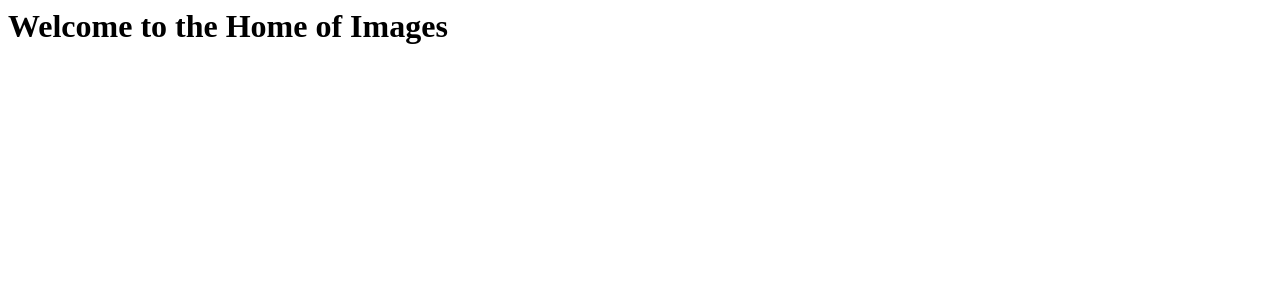
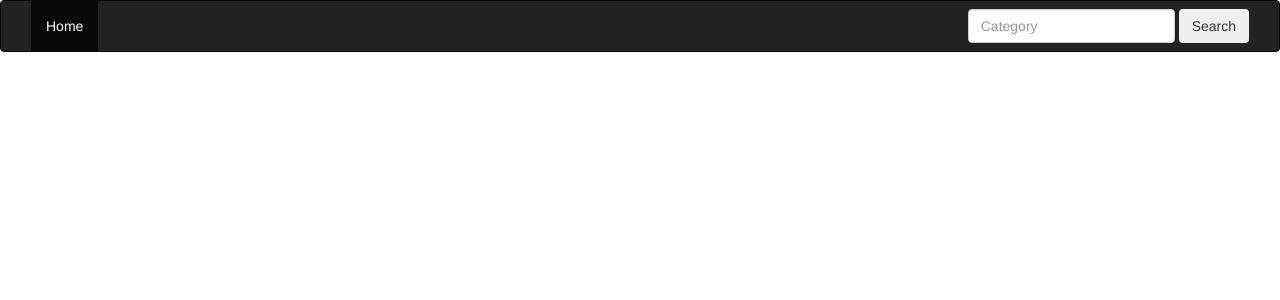
Before and after one commit to KIKIKILOKJ/MbogiMwekajiPicha, a Django app: page / in a window 1280 px wide. Shown: the top 300 px of the page. Run offline with Django 3.2, Linux system fonts and the light colour scheme; some libraries are stand-ins or nearby versions; some web fonts are replaced.

Commit message:
Final changes

```diff
--- a/picha/templates/all-pics/base.html
+++ b/picha/templates/all-pics/base.html
@@ -4,6 +4,7 @@
 <html>
 <head>
   <meta charset="utf-8">
+  <meta name="viewport" content="width=device-width, initial-scale=1, shrink-to-fit=no">
 
   {% if title %}
   <title>MwekajiPicha - {{title}}</title>
--- a/picha/templates/navbar.html
+++ b/picha/templates/navbar.html
@@ -1,30 +1,29 @@
 <!DOCTYPE html>
-<html lang="en">
+<html>
 <head>
-
-  <meta charset="utf-8">
-  <meta name="viewport" content="width=device-width, initial-scale=1">
+  <link rel="stylesheet" href="https://maxcdn.bootstrapcdn.com/bootstrap/3.3.6/css/bootstrap.min.css" integrity="sha384-1q8mTJOASx8j1Au+a5WDVnPi2lkFfwwEAa8hDDdjZlpLegxhjVME1fgjWPGmkzs7" crossorigin="anonymous">
+  <script src="https://ajax.googleapis.com/ajax/libs/jquery/1.10.2/jquery.min.js"></script>
+  <script src="https://maxcdn.bootstrapcdn.com/bootstrap/3.3.6/js/bootstrap.min.js" integrity="sha384-0mSbJDEHialfmuBBQP6A4Qrprq5OVfW37PRR3j5ELqxss1yVqOtnepnHVP9aJ7xS" crossorigin="anonymous"></script>
+  <link href="https://fonts.googleapis.com/css?family=Open+Sans+Condensed:300&display=swap" rel="stylesheet">
 </head>
 <body>
-<nav class="navbar navbar-default">
+
+<nav class="navbar navbar-inverse">
   <div class="container-fluid">
     <div class="collapse navbar-collapse" id="bs-example-navbar-collapse-1">
       <ul class="nav navbar-nav">
         <li class="active"><a href="{% url 'home' %}">Home <span class="sr-only">(current)</span></a></li>
-    <!-- Adding a search form  -->
-      <div class="col-sm-4 col-md-4 navbar-right">
+      </ul>
+      <form class="navbar-form navbar-right" role="search" action="{% url 'search_by_category' %}">
+        <div class="form-group">
+          <input type="text" class="form-control" placeholder="Category">
+        </div>
+        <button type="submit" class="btn btn-outline-default">Search</button>
+      </form>
 
-      <form class="navbar-form" role="search" action="{% url 'search_by_category' %}">
-        <div class="input-group">
-          <input type="text" class="form-control" placeholder="Search">
-          <div class="input-group-btn">
-            <button class="btn btn-default" type="submit"><i class="glyphicon glyphicon-search"></i></button>
-          </div>
-        </div>
-      </form>
-      </div>
-    <!-- search form end -->
+    </div>
   </div>
 </nav>
+</div>
 </body>
 </html>
--- a/picha/templates/welcome.html
+++ b/picha/templates/welcome.html
@@ -1 +1,68 @@
-<h1 class="text-center"> Welcome to the Home of Images</h1>
+{% extends 'all-pics/base.html' %}
+
+{% block content %}
+{{block.super}}
+
+<head>
+    <script src="https://cdn.jsdelivr.net/clipboard.js/1.5.3/clipboard.min.js"></script>
+    <script src="https://code.jquery.com/jquery-3.3.1.min.js"integrity="sha256-FgpCb/KJQlLNfOu91ta32o/NMZxltwRo8QtmkMRdAu8="crossorigin="anonymous"></script>
+    <script>
+    function copyToClipboard(element) {
+        $(element).select();
+        document.execCommand("copy");
+    }
+    </script>
+</head>
+    <div class="container-fluid">
+        <!--  -->
+        <div class="row">
+            <ul class="list-inline">
+                <li class="list-inline-item">Locations</li>
+                {% for location in location %}
+                <li class="list-inline-item"><a href="/location/{{location.id}}">{{location.location}}</a></li>
+                {% endfor %}
+            </ul>
+            {% for image in images %}
+            {% if image.id <= 6 %}
+            <div class="col-lg-4 col-lg-4 col-lg-4 padding-0 hover ">
+                <img src="{{image.image.url}}" class=" img img-responsive img-thumbnail" style="height: 350px; width:450px; margin-bottom: 10px; padding: 10px;box-shadow: 5px 10px #888888;" data-toggle="modal" data-target="#{{image.id}}">
+            </div>
+            <div class="modal fade" id="{{image.id}}" tabindex="-1" role="dialog" aria-labelledby="exampleModalCenterTitle" aria-hidden="true">
+                <div class="modal-dialog modal-dialog-centered" role="document">
+                    <div class="modal-content">
+                        <div class="modal-header text-center">
+                        <h3 class="modal-title" id="exampleModalLongTitle">{{image.image_name}}</h3>
+                        <button type="button" class="close" data-dismiss="modal" aria-label="Close"></button>
+                    </div>
+                    <div class="modal-body">
+                        <div class="text-center">
+                            <img src='{{image.image.url}}' class="img-responsive" width=100% height=100% alt="Image">
+                        </div>
+                        <div class="text-center">
+                            <blockquote class="blockquote text-center">
+                                <p class="mb-0">{{image.image_description}}</p>
+                                <footer class="blockquote-footer">Location:{{image.location}} <cite title="Source Title">Posted On: {{image.pub_date}}</cite></footer>
+                            </blockquote>
+                        </div>
+                    </div>
+                    <div class="modal-footer">
+                        <div class="form-group row">
+                            <div class="col-xs-10 col-sm-10 col-md-10 col-lg-10 padding-1">
+                                <input id="{{image.id}}-url"  class="form-control input-md responsive" type="text" value="{{image.image.url}}">
+                            </div>
+                            <div class="col-xs-2 col-sm-2 col-md-2 col-lg-2 padding-2">
+                                <button class="btn btn-secondary" onclick="copyToClipboard('#{{image.id}}-url')">Copy</button>
+                            </div>
+                        </div>
+                        <div class="text-center">
+                            <button type="button" class="btn btn-secondary" data-dismiss="modal">Close</button>
+                        </div>
+                    </div>
+                </div>
+            </div>
+        </div>
+        {% endif %}
+        {% endfor %}
+    </div>
+
+{% endblock %}
```
